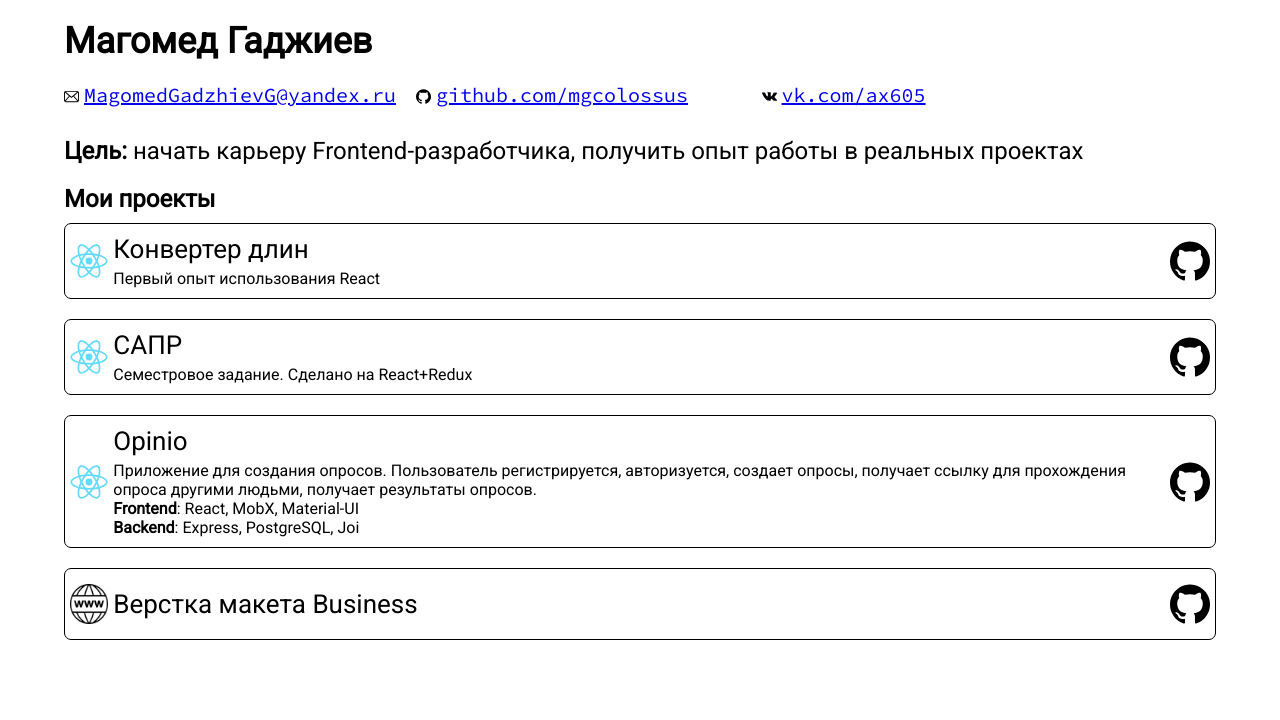
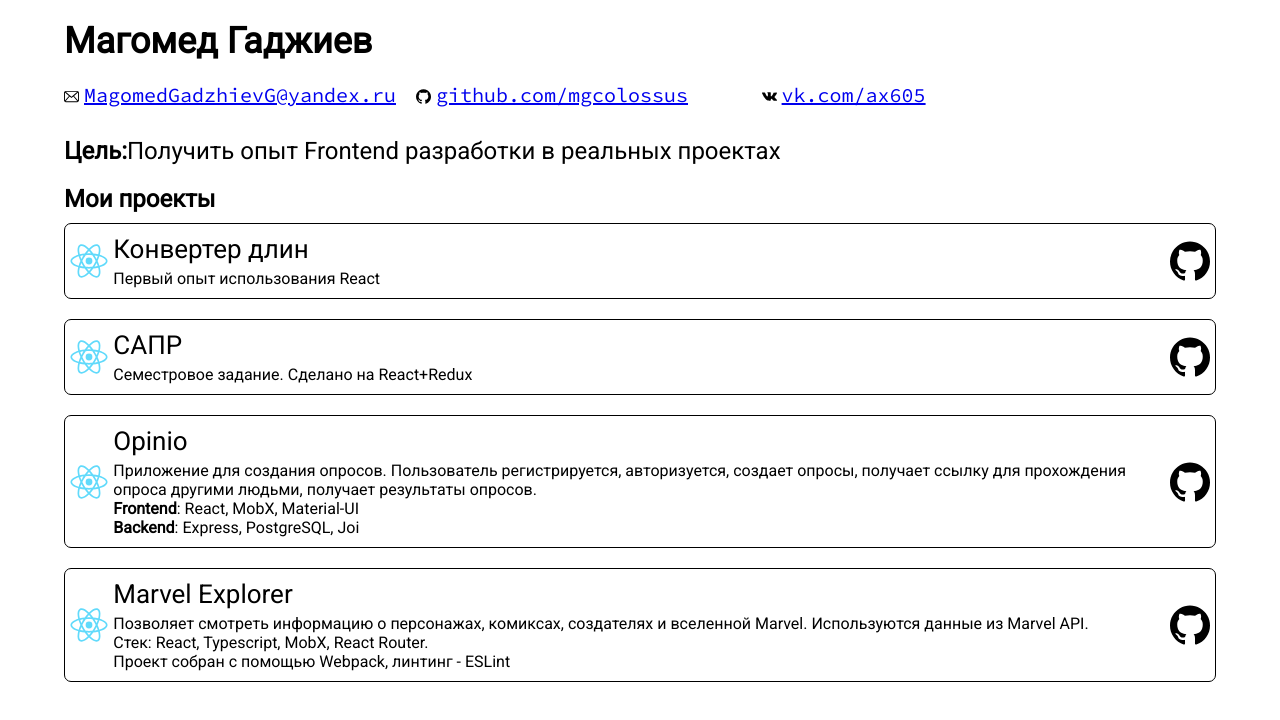
Before and after one commit to mgcolossus/portfolio, a plain HTML site: page index.html in a window 1280 px wide. Drawn offline with Linux system fonts and the light colour scheme.

Commit message:
Add marvel-explorer item

```diff
--- a/index.html
+++ b/index.html
@@ -34,7 +34,7 @@
                 </li>
             </ul>
         </div>
-        <div class="aim"><span>Цель:</span> начать карьеру Frontend-разработчика, получить опыт работы в реальных
+        <div class="aim"><span>Цель:</span>Получить опыт Frontend разработки в реальных
             проектах</div>
         <div class="projects">
             <h2 class="projects__title">Мои проекты</h2>
@@ -111,24 +111,30 @@
                 </div>
             </div>
             <div class="project-item">
-                <a class="project-item__deploy-link" href="https://mgcolossus.github.io/business-template/">
+                <a class="project-item__deploy-link" href="https://react-marvel-explorer.netlify.app/">
                     <div class="project-item__deploy-link-body">
                         <div class="project-item-icon">
-                            <img src="icons/examples/site.png" alt="react-logo" />
+                            <img src="icons/examples/react.svg" alt="react-logo" />
                         </div>
                         <div class="project-item__content">
                             <div class="project-item__title">
-                                Верстка макета Business
+                                Marvel Explorer
+                            </div>
+                            <div class="project-item__descr">
+                                Позволяет смотреть информацию о персонажах, комиксах, создателях и вселенной Marvel. Используются данные из Marvel API.<br>
+                                Стек: React, Typescript, MobX, React Router.<br>
+                                Проект собран с помощью Webpack, линтинг - ESLint
                             </div>
                         </div>
                     </div>
                 </a>
-                <a class="project-item__source-link" href="https://github.com/mgcolossus/business-template">
+                <a class="project-item__source-link" href="https://github.com/mgcolossus/react-marvel-explorer">
                     <div class="project-item-icon">
                         <img src="icons/github.svg" alt="github" />
                     </div>
                 </a>
             </div>
+
         </div>
         </div>
     </div>
```
